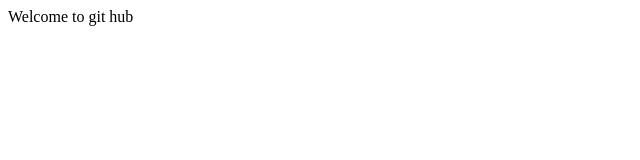
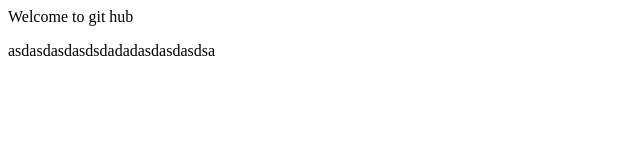
Before and after one commit to deepans100/buysellint, a plain HTML site: page index.html in a window 1280 px wide. Shown: the whole page, without its empty margins (0-640 px from the left). Drawn offline with Linux system fonts and the light colour scheme.

Commit message:
Index file

```diff
--- a/index.html
+++ b/index.html
@@ -1,5 +1,6 @@
 <html>
 <body>
   <p>Welcome to git hub</p>
+  asdasdasdasdsdadadasdasdasdsa
 </body>
 </html>
```
